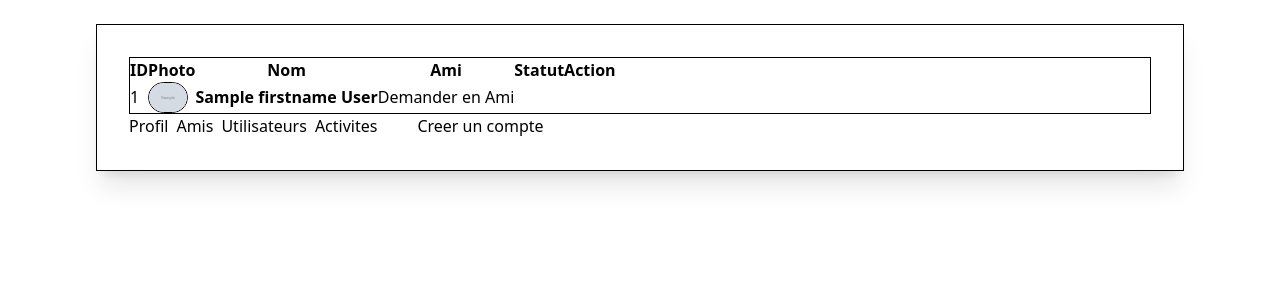
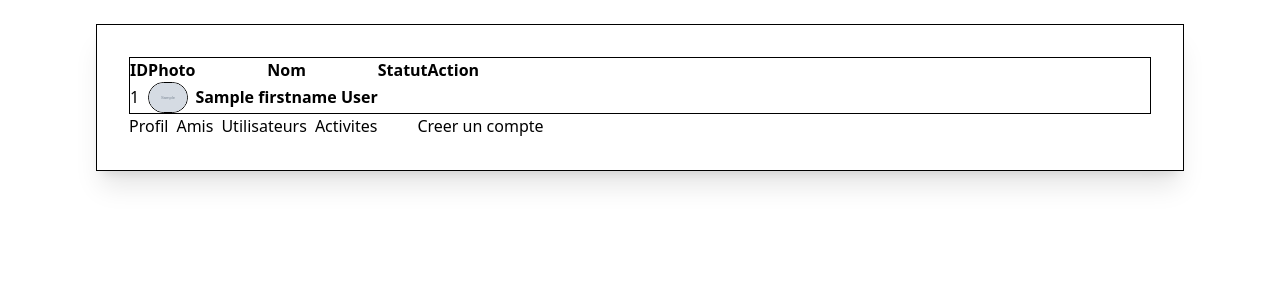
Before and after one commit to linventif/m1-s2-web-projet, a Spring app: page /user-users in a window 1280 px wide. Shown: the top 300 px of the page. Run offline with Thymeleaf, Linux system fonts and the light colour scheme; the template is opened without the code that fills it: most values are stand-ins (such as "Sample title", 1, 10 or a date in 2020); grey boxes marked "Sample" are stand-in pictures; data that the repository does not hold is empty; some of the project's set-up classes (security, data sources, template engines, error pages and the like) are left out, and stand-ins take their place; some libraries are stand-ins or nearby versions.

Commit message:
feat: remove friend request button from user list

```diff
--- a/src/main/resources/templates/user-users.html
+++ b/src/main/resources/templates/user-users.html
@@ -28,7 +28,6 @@
                 <th>ID</th>
                 <th>Photo</th>
                 <th>Nom</th>
-                <th>Ami</th>
                 <th>Statut</th>
                 <th>Action</th>
               </tr>
@@ -44,12 +43,6 @@
                   </div>
                 </td>
                 <td class="font-semibold" th:text="${user.firstname + ' ' + user.lastname}"></td>
-                <td>
-
-                  <button class="btn btn-outside">
-                    Demander en Ami
-                  </button>
-                </td>
                 <td>
                   <span class="badge badge-success" th:if="${#sets.contains(friendIds, user.id)}">Ami</span>
                   <span class="badge badge-warning"
```
